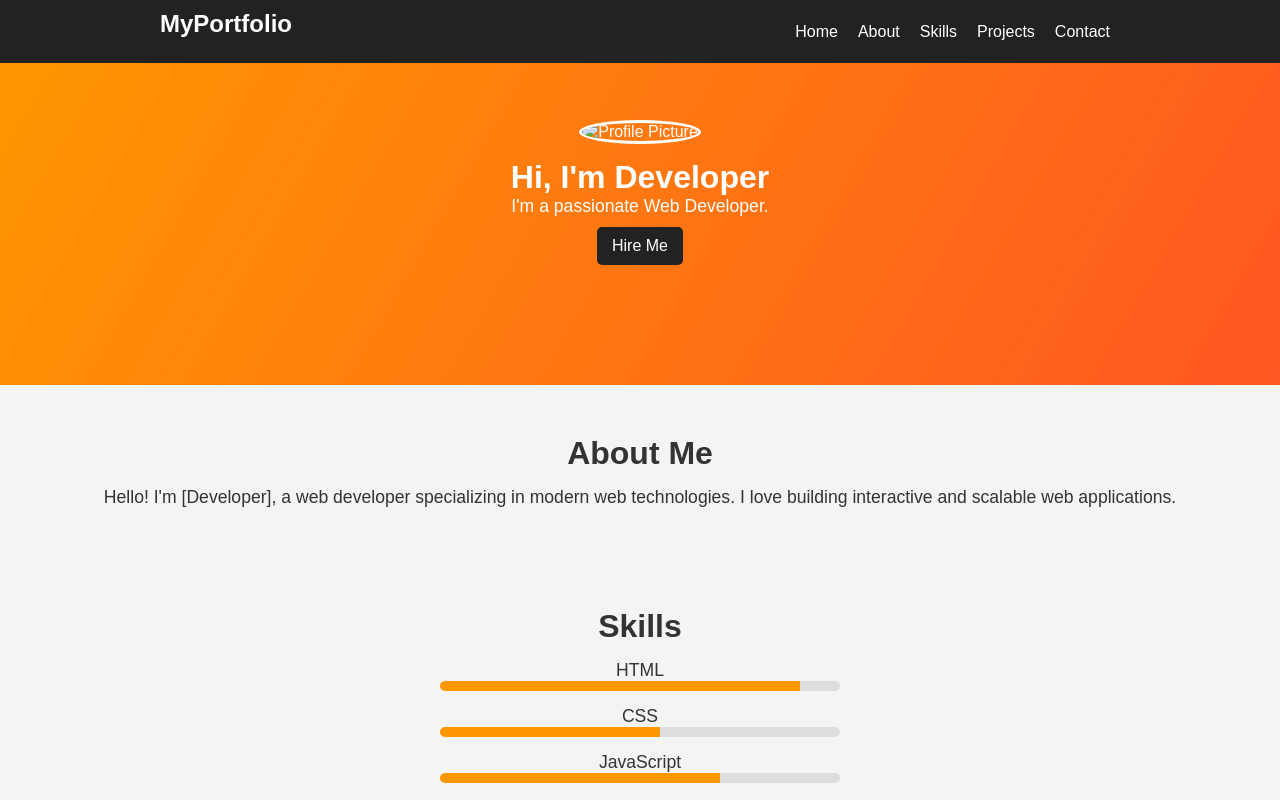
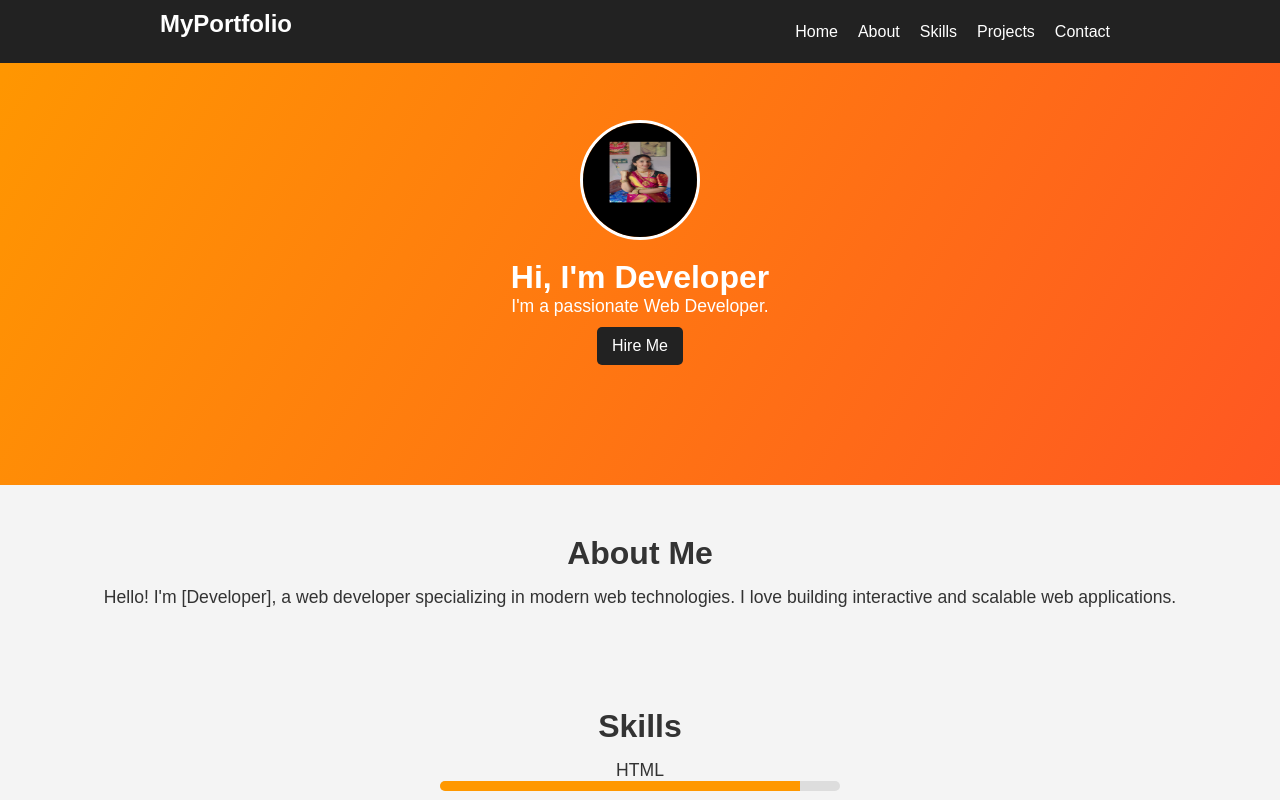
Before and after one commit to geethasri1307/My-portfolio-, a plain HTML site: page index.html in a window 1280 px wide. Shown: the top 800 px of the page. Drawn offline with Linux system fonts and the light colour scheme.

Commit message:
index.html

```diff
--- a/index.html
+++ b/index.html
@@ -27,7 +27,7 @@
 
     <section id="home">
         <div class="hero-content">
-            <img src="profile.jpg" alt="Profile Picture" class="profile-pic">
+            <img src="InShot_20241127_200342386.jpg" alt="Profile Picture" class="profile-pic">
             <h1>Hi, I'm <span>Developer</span></h1>
             <p>I'm a passionate Web Developer.</p>
             <a href="#contact" class="btn">Hire Me</a>
```
